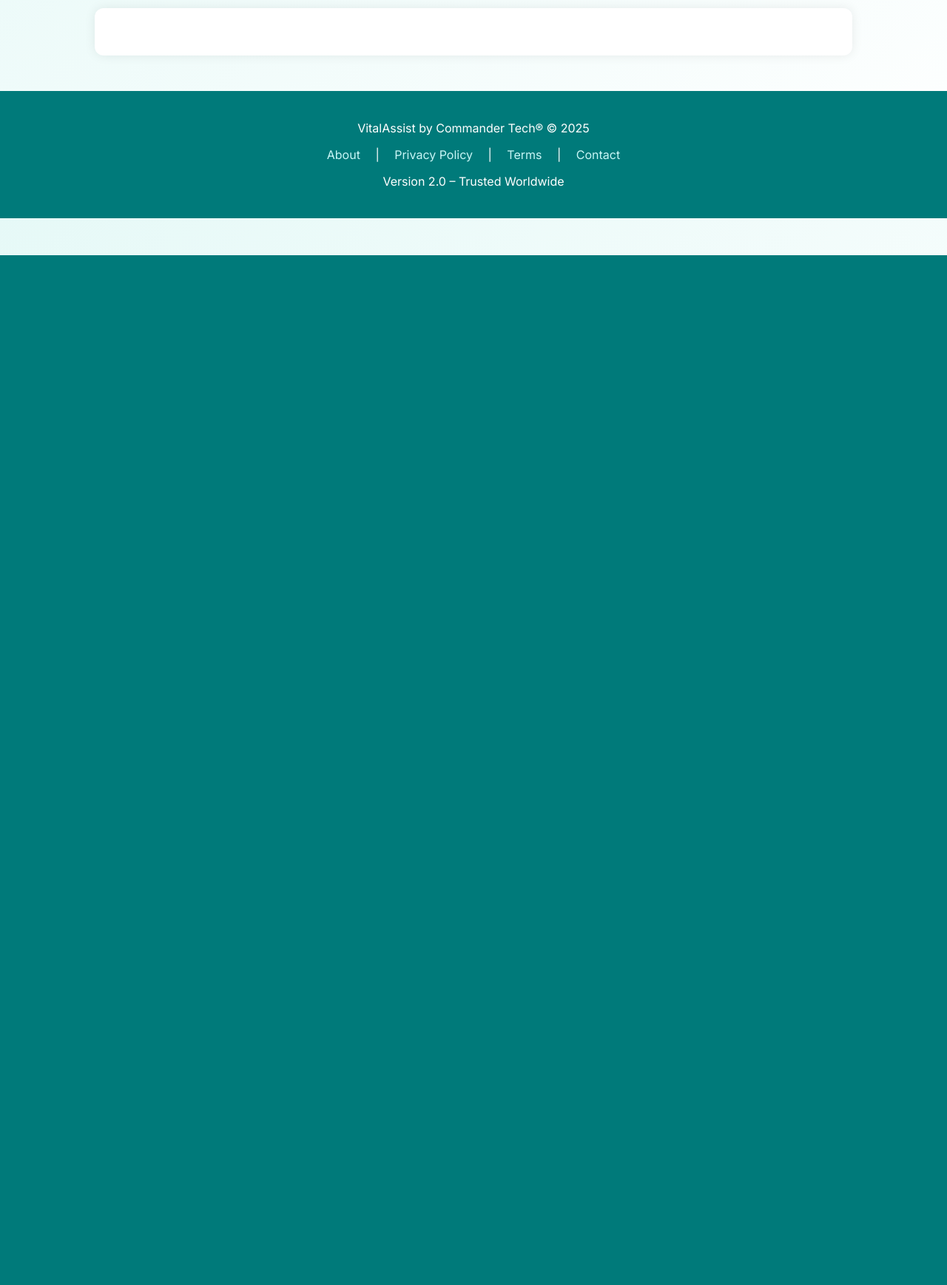
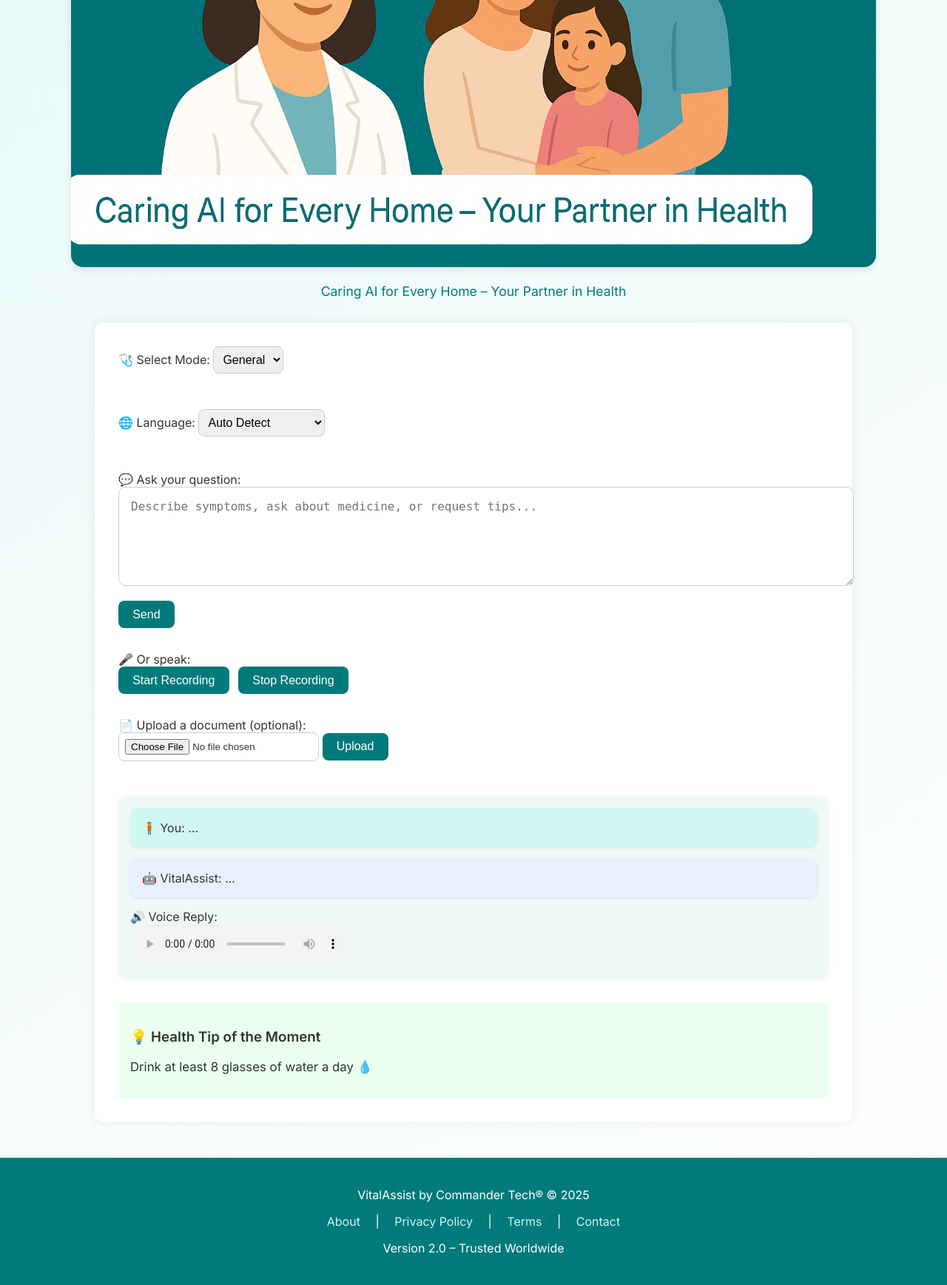
Before and after one commit to VitalAssist/vitalassist-web, a Flask app: page / in a window 1280 px wide. Shown: the part 455-2192 px from the top of the page at 74% size. Before the commit the page ends 800 px from the top, so only its background shows below. Run offline with Flask 3, Linux system fonts and the light colour scheme.

Commit message:
Phase 8.2 - Final HTML with Icon, Banner, UI and PWA Fix

```diff
--- a/templates/index.html
+++ b/templates/index.html
@@ -6,7 +6,7 @@
   <title>VitalAssist by Commander Tech®</title>
   <link href="https://fonts.googleapis.com/css2?family=Inter:wght@400;600&display=swap" rel="stylesheet">
 
-  <!-- ✅ PWA + Meta Tags -->
+  <!-- PWA Meta -->
   <link rel="manifest" href="/manifest.webmanifest">
   <meta name="theme-color" content="#007a7a"/>
   <meta name="apple-mobile-web-app-capable" content="yes">
@@ -125,12 +125,71 @@
   <header>🫀 VitalAssist – AI Health Companion by Commander Tech®</header>
 
   <div class="center-image">
-    <img src="/static/vitalassist-hero.png" alt="Welcome to VitalAssist">
+    <img src="/static/commander-banner.png" alt="Welcome to VitalAssist">
     <p style="font-size: 1.1rem; color: #007a7a;">Caring AI for Every Home – Your Partner in Health</p>
   </div>
 
   <main>
-    <!-- rest of UI stays the same -->
+    <div class="section">
+      <label for="modeSelect">🩺 Select Mode:</label>
+      <select id="modeSelect" onchange="toggleDoctorLevels(this.value)">
+        <option value="general">General</option>
+        <option value="doctor">Doctor</option>
+      </select>
+      <div id="doctorLevels" style="display:none; margin-top: 1rem;">
+        <label for="levelSelect">👨‍⚕️ Doctor Level:</label>
+        <select id="levelSelect">
+          <option>Basic</option>
+          <option>Intermediate</option>
+          <option>Expert</option>
+        </select>
+      </div>
+    </div>
+
+    <div class="section">
+      <label>🌐 Language:</label>
+      <select>
+        <option>Auto Detect</option>
+        <option>English</option>
+        <option>Arabic</option>
+        <option>Persian</option>
+        <option>Hindi</option>
+        <option>Kurdish (Kurmanji)</option>
+        <option>Kurdish (Sorani)</option>
+      </select>
+    </div>
+
+    <div class="section">
+      <label for="userText">💬 Ask your question:</label>
+      <textarea id="userText" placeholder="Describe symptoms, ask about medicine, or request tips..."></textarea>
+      <button onclick="sendText()">Send</button>
+    </div>
+
+    <div class="section">
+      <label>🎤 Or speak:</label><br>
+      <button onclick="startRecording()">Start Recording</button>
+      <button onclick="stopRecording()">Stop Recording</button>
+    </div>
+
+    <div class="section">
+      <label>📄 Upload a document (optional):</label><br>
+      <input type="file" id="fileUpload">
+      <button onclick="uploadFile()">Upload</button>
+    </div>
+
+    <div class="chat-box">
+      <div id="transcriptBox" class="chat-bubble chat-user">🧍 You: ...</div>
+      <div id="responseBox" class="chat-bubble chat-assistant">🤖 VitalAssist: ...</div>
+      <div style="margin-top:1rem;">
+        <label>🔊 Voice Reply:</label><br>
+        <audio id="audioPlayer" controls></audio>
+      </div>
+    </div>
+
+    <div style="background: #eafff0; padding: 1rem; border-radius: 8px; margin-top: 2rem;">
+      <h3>💡 Health Tip of the Moment</h3>
+      <p id="healthTip" style="font-size: 1.05rem;"></p>
+    </div>
   </main>
 
   <footer>
@@ -150,6 +209,70 @@
         .then(() => console.log('✅ VitalAssist service worker registered'))
         .catch(err => console.error('Service Worker registration failed:', err));
     }
+
+    function toggleDoctorLevels(value) {
+      document.getElementById("doctorLevels").style.display =
+        value === "doctor" ? "block" : "none";
+    }
+
+    const tips = [
+      "Drink at least 8 glasses of water a day 💧",
+      "Get 7–8 hours of sleep every night 😴",
+      "Wash your hands often to prevent illness 🧼",
+      "Limit sugary drinks for better heart health ❤️",
+      "Take a short walk after meals to aid digestion 🚶",
+      "Practice deep breathing to reduce stress 🧘",
+      "Avoid smoking and limit alcohol 🍷🚫",
+      "Eat more colorful fruits and vegetables 🍎🥦",
+      "Stretch daily to maintain flexibility 🤸",
+      "Don't skip breakfast — fuel your body 🍳",
+      "Protect your skin from excessive sun 🌞🧴",
+      "Check your blood pressure regularly 🩺",
+      "Balance screen time with outdoor time 🧠🌳",
+      "Keep emergency contacts updated ☎️",
+      "Don’t ignore mental health — talk about it 🧠💬",
+      "Keep a first-aid kit accessible 🚑",
+      "Laugh often — it boosts immunity 😂🛡️",
+      "Stay active even at home 🏡🏃",
+      "Take medications as prescribed 💊",
+      "Visit your doctor for annual checkups 🏥"
+    ];
+
+    let currentTip = 0;
+    function rotateTip() {
+      document.getElementById("healthTip").innerText = tips[currentTip];
+      currentTip = (currentTip + 1) % tips.length;
+    }
+    rotateTip();
+    setInterval(rotateTip, 5000);
+
+    async function sendText() {
+      const text = document.getElementById("userText").value;
+      const formData = new FormData();
+      formData.append("text", text);
+
+      const res = await fetch("/process", { method: "POST", body: formData });
+      const data = await res.json();
+
+      document.getElementById("transcriptBox").innerText = `🧍 You: ${text}`;
+      document.getElementById("responseBox").innerText = `🤖 VitalAssist: ${data.response}`;
+      document.getElementById("audioPlayer").src = data.audio;
+      document.getElementById("audioPlayer").play();
+    }
+
+    async function uploadFile() {
+      const fileInput = document.getElementById("fileUpload");
+      const formData = new FormData();
+      formData.append("file", fileInput.files[0]);
+
+      const res = await fetch("/upload", { method: "POST", body: formData });
+      const data = await res.json();
+
+      document.getElementById("transcriptBox").innerText = `🧾 Extracted: ${data.extracted}`;
+      document.getElementById("responseBox").innerText = `🤖 VitalAssist: ${data.response}`;
+      document.getElementById("audioPlayer").src = data.audio;
+      document.getElementById("audioPlayer").play();
+    }
   </script>
 </body>
 </html>
```
Also changed, not shown: static/commander-banner.png (added), static/vitalassist-icon.png (added).
